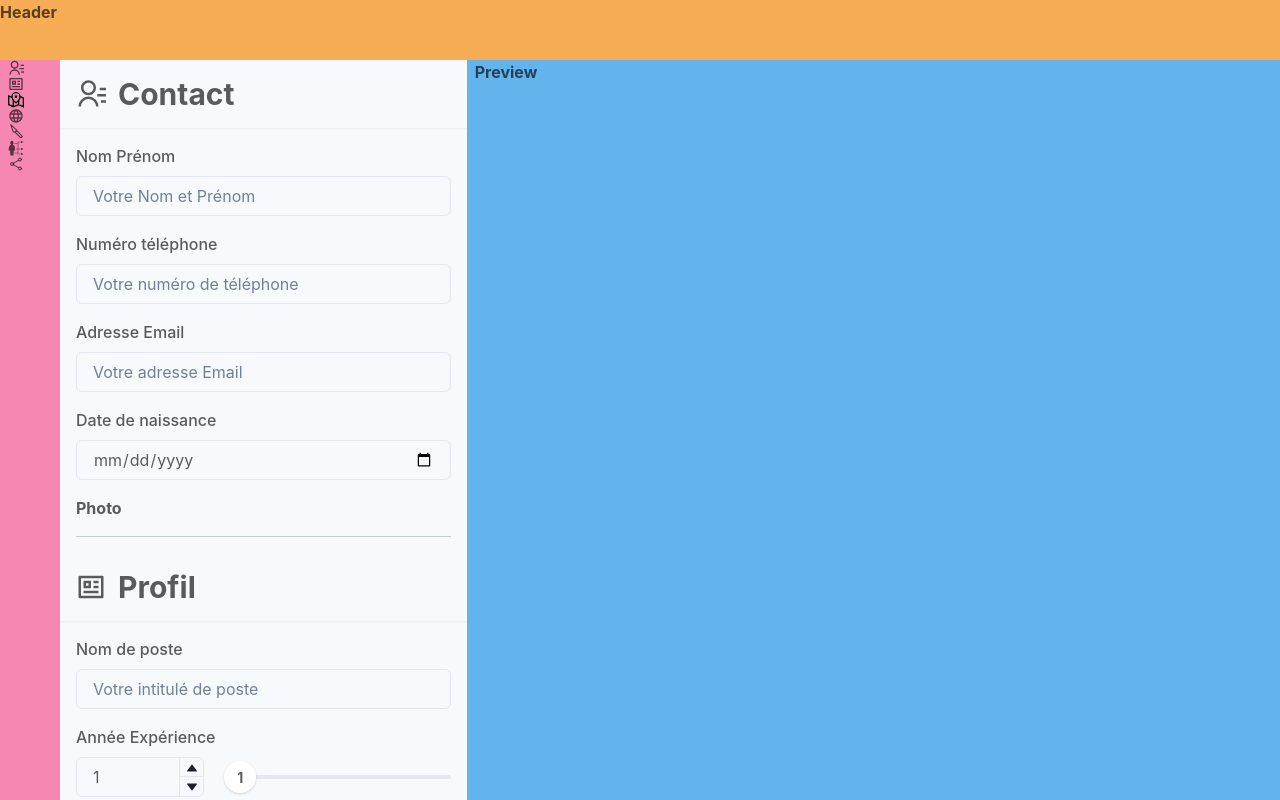
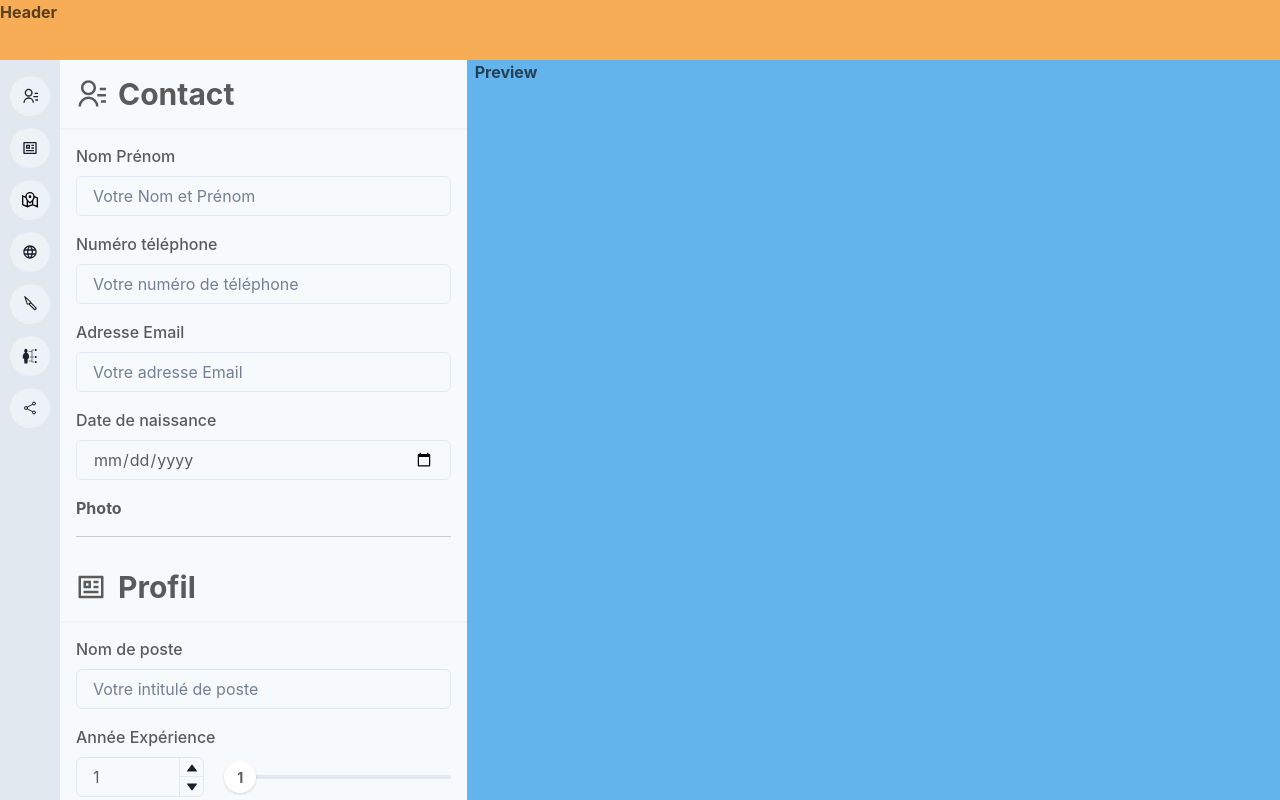
Before and after one commit to CleverCodeLabs/resume-it, a Next.js app in the folder apps/web/: page /resume/contact in a window 1280 px wide. Built offline with nearby package versions, Linux system fonts and the light colour scheme.

Commit message:
feat: add style navBar

```diff
--- a/apps/web/components/contact/ContactForm.tsx
+++ b/apps/web/components/contact/ContactForm.tsx
@@ -45,7 +45,7 @@ export default function ContactForm() {
   }
 
   return (
-    <Box mb="4" pos="relative">
+    <Box mb="4" pos="relative" id="contact">
       <form onSubmit={handleSubmit(onSubmit)}>
         <Heading
           as="h2"
--- a/apps/web/components/hobbies/HobbiesForm.tsx
+++ b/apps/web/components/hobbies/HobbiesForm.tsx
@@ -40,7 +40,7 @@ export default function HobbiesForm() {
   }
 
   return (
-    <Box mb="4" pos="relative">
+    <Box mb="4" pos="relative" id="hobbies">
       <form onSubmit={handleSubmit(onSubmit)}>
         <Heading
           as="h2"
--- a/apps/web/components/languages/LanguagesForm.tsx
+++ b/apps/web/components/languages/LanguagesForm.tsx
@@ -125,7 +125,7 @@ export default function LanguagesForm() {
   }
 
   return (
-    <Box mb="4" pos="relative">
+    <Box mb="4" pos="relative" id="language">
       <form
         onSubmit={handleSubmit(onSubmit, (errors, e) => console.log(errors, e))}
       >
--- a/apps/web/components/layouts/ResumeEditingLayout.tsx
+++ b/apps/web/components/layouts/ResumeEditingLayout.tsx
@@ -10,7 +10,7 @@ const ResumeEditingLayout: FC<BaseLayoutProps> = ({ children }) => {
       templateAreas={`"nav main preview"`}
       gridTemplateColumns={"60px 1fr 2fr"}
     >
-      <GridItem pl="2" bg="pink.300" area={"nav"}>
+      <GridItem area={"nav"}>
         <Navbar />
       </GridItem>
       <GridItem
--- a/apps/web/components/location/LocationForm.tsx
+++ b/apps/web/components/location/LocationForm.tsx
@@ -48,8 +48,8 @@ export default function LocationForm() {
   }
 
   return (
-    <Box mb="4" pos="relative">
-      <form onSubmit={handleSubmit(onSubmit)}>
+    <Box mb="4" pos="relative" id="location">
+      <form onSubmit={handleSubmit(onSubmit)} >
         <Heading
           as="h2"
           size="lg"
--- a/apps/web/components/nav/nav.tsx
+++ b/apps/web/components/nav/nav.tsx
@@ -5,32 +5,113 @@ import { MdOutlineLanguage } from "react-icons/md";
 import { RxHobbyKnife } from "react-icons/rx";
 import { GiSkills } from "react-icons/gi";
 import { IoShareSocialOutline } from "react-icons/io5";
+import {
+  Box,
+  IconButton,
+  Link,
+  List,
+  ListItem,
+  Tooltip,
+} from "@chakra-ui/react";
 
 const Navbar: FC = () => {
   return (
-    <div>
-      <a>
+    <Box as="nav" h="100%">
+      <List
+        h="100%"
+        py={4}
+        display="flex"
+        flexDirection="column"
+        alignItems="center"
+        spacing={3}
+        bg="gray.200"
+      >
+        <ListItem>
+          <Tooltip label="Contact">
+            <IconButton
+              as={Link}
+              aria-label="Contact"
+              href="#contact"
+              borderRadius="full"
+            >
               <RiContactsLine />
-      </a>
-      <a>
+            </IconButton>
+          </Tooltip>
+        </ListItem>
+        <ListItem>
+          <Tooltip label="Profil">
+            <IconButton
+              as={Link}
+              aria-label="Profil"
+              href="#profile"
+              borderRadius="full"
+            >
               <RiProfileLine />
-      </a>
-      <a>
+            </IconButton>
+          </Tooltip>
+        </ListItem>
+        <ListItem>
+          <Tooltip label="Adresse">
+            <IconButton
+              as={Link}
+              aria-label="Adresse"
+              href="#location"
+              borderRadius="full"
+            >
               <GrMapLocation />
-      </a>
-      <a>
+            </IconButton>
+          </Tooltip>
+        </ListItem>
+        <ListItem>
+          <Tooltip label="Langues">
+            <IconButton
+              as={Link}
+              aria-label="Langues"
+              href="#language"
+              borderRadius="full"
+            >
               <MdOutlineLanguage />
-      </a>
-      <a>
+            </IconButton>
+          </Tooltip>
+        </ListItem>
+        <ListItem>
+          <Tooltip label="Loisir">
+            <IconButton
+              as={Link}
+              aria-label="Loisir"
+              href="#hobbies"
+              borderRadius="full"
+            >
               <RxHobbyKnife />
-      </a>
-      <a>
+            </IconButton>
+          </Tooltip>
+        </ListItem>
+        <ListItem>
+          <Tooltip label="Compétence">
+            <IconButton
+              as={Link}
+              aria-label="Compétence"
+              href="#skills"
+              borderRadius="full"
+            >
               <GiSkills />
-      </a>
-      <a>
+            </IconButton>
+          </Tooltip>
+        </ListItem>
+        <ListItem>
+          <Tooltip label="Réseaux Sociaux">
+            <IconButton
+              as={Link}
+              aria-label="Réseaux Sociaux"
+              href="#network"
+              borderRadius="full"
+            >
               <IoShareSocialOutline />
-      </a>
-    </div>
+            </IconButton>
+          </Tooltip>
+        </ListItem>
+      </List>
+    </Box>
   );
 };
 
--- a/apps/web/components/networks/NetworksForm.tsx
+++ b/apps/web/components/networks/NetworksForm.tsx
@@ -51,7 +51,7 @@ export default function NetworksForm() {
   }
 
   return (
-    <Box mb="4" pos="relative">
+    <Box mb="4" pos="relative" id="network">
       <form onSubmit={handleSubmit(onSubmit)}>
         <Heading
           as="h2"
--- a/apps/web/components/profile/ProfileForm.tsx
+++ b/apps/web/components/profile/ProfileForm.tsx
@@ -54,7 +54,7 @@ export default function ProfileForm() {
   }
 
   return (
-    <Box mb="4" pos="relative">
+    <Box mb="4" pos="relative" id="profile">
       <form onSubmit={handleSubmit(onSubmit)}>
         <Heading
           as="h2"
--- a/apps/web/components/skills/SkillsForm.tsx
+++ b/apps/web/components/skills/SkillsForm.tsx
@@ -52,7 +52,7 @@ export default function SkillsForm() {
   }
 
   return (
-    <Box mb="4" pos="relative">
+    <Box mb="4" pos="relative" id="skills">
       <form onSubmit={handleSubmit(onSubmit)}>
         <Heading
           as="h2"
```
Lines whose indentation alone changed are shown as unchanged.
